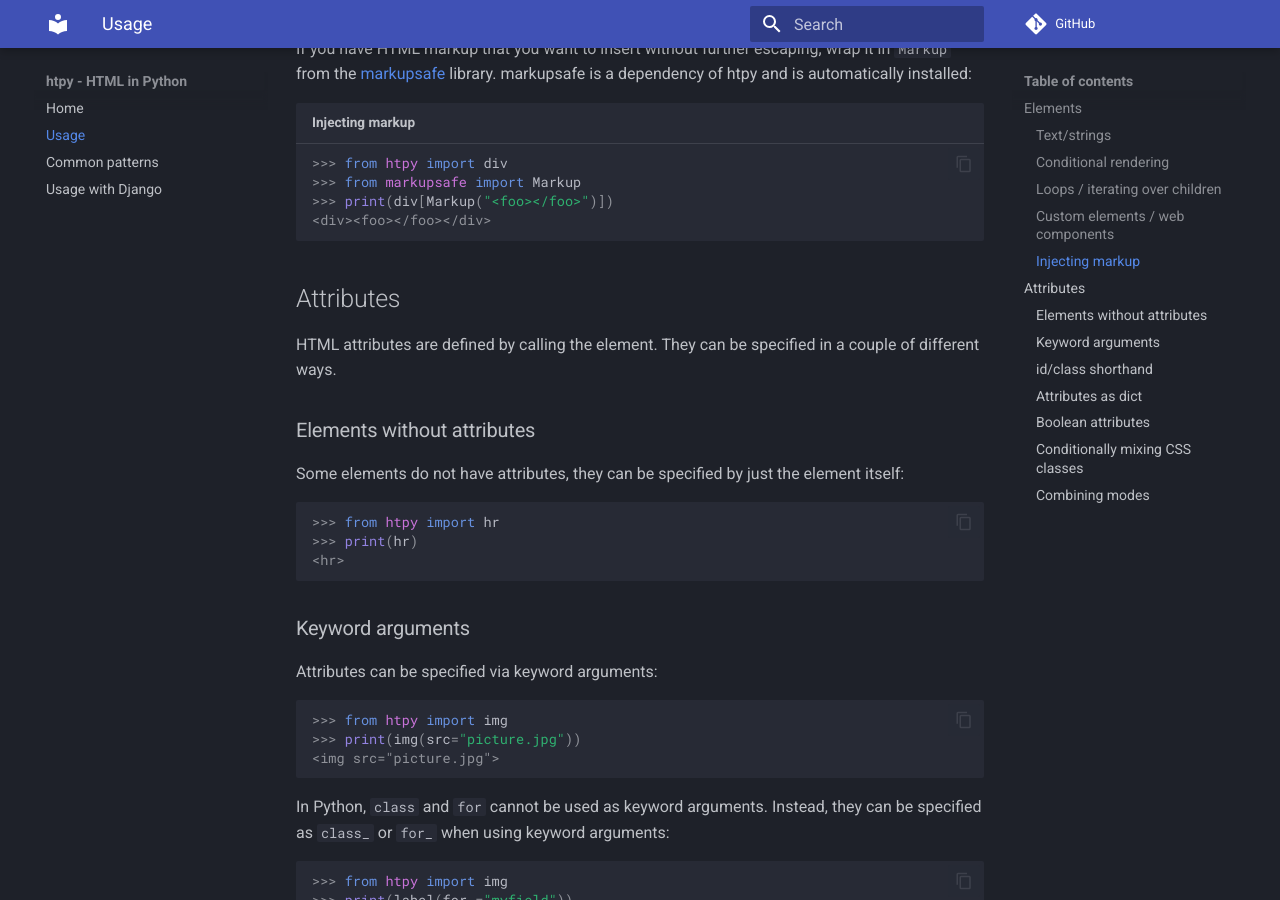
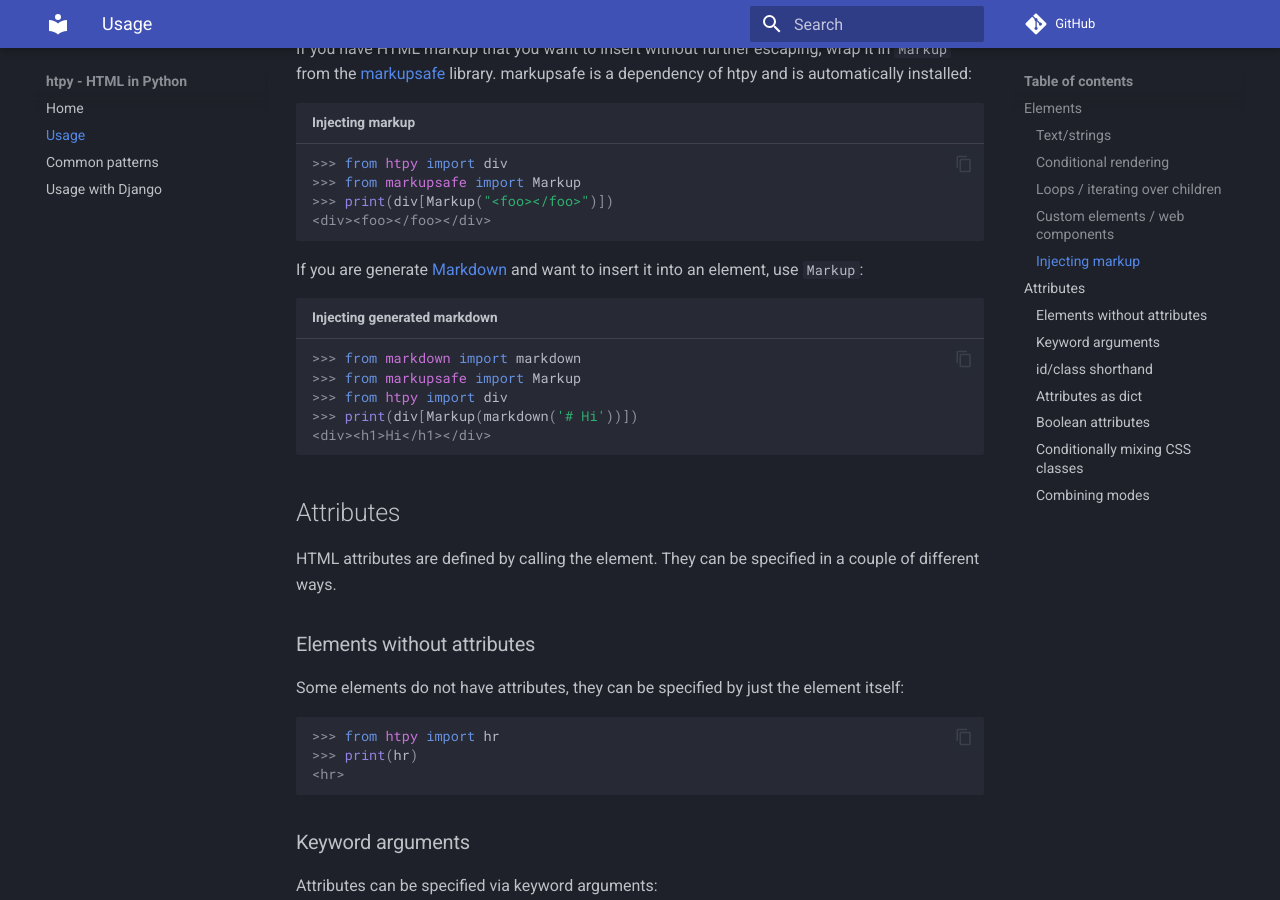
Before and after one commit to pelme/htpy, an MkDocs documentation site: the page built from docs/usage.md, in a window 1280 px wide and 900 px high, scrolled down 2276 px. Built offline with MkDocs 1.6.1 and Material for MkDocs 9.7.7, drawn with Linux system fonts in a browser that asks for light colours; comment, search, counter and statistics services are not loaded.

Commit message:
add markdown example

````diff
--- a/docs/usage.md
+++ b/docs/usage.md
@@ -106,6 +106,14 @@
 <div><foo></foo></div>
 ```
 
+If you are generate [Markdown](https://pypi.org/project/Markdown/) and want to insert it into an element, use `Markup`:
+```pycon title="Injecting generated markdown"
+>>> from markdown import markdown
+>>> from markupsafe import Markup
+>>> from htpy import div
+>>> print(div[Markup(markdown('# Hi'))])
+<div><h1>Hi</h1></div>
+```
 
 ## Attributes
 
````
